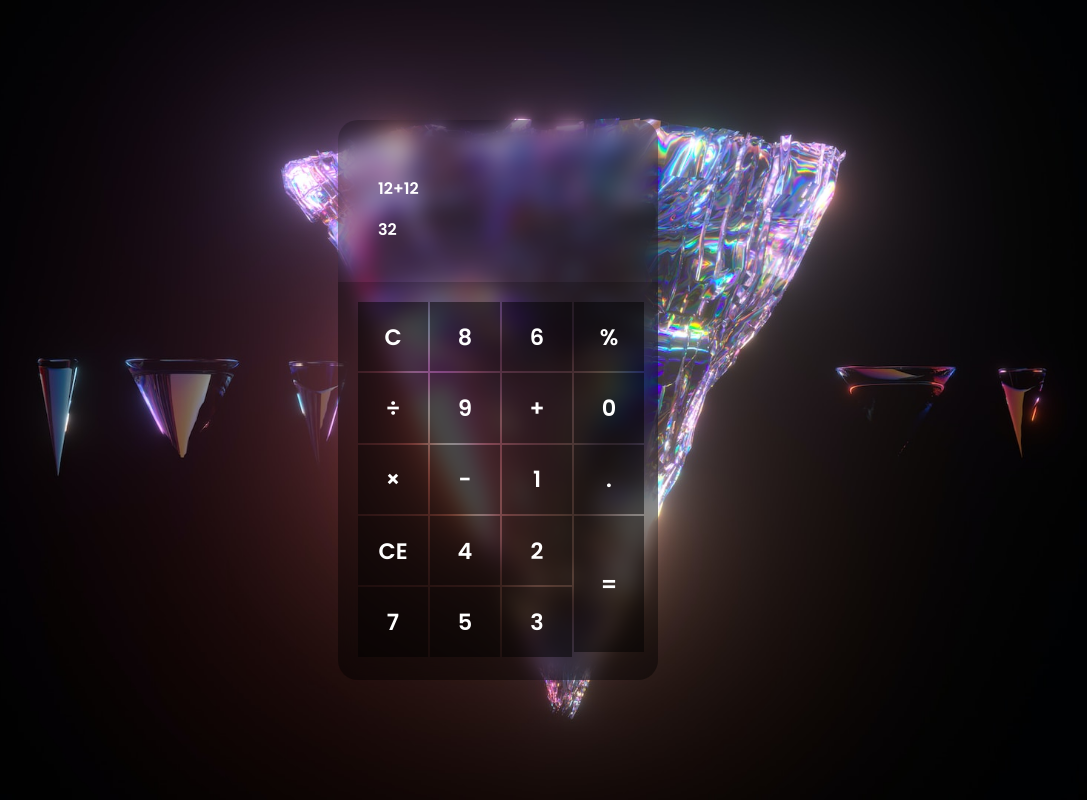
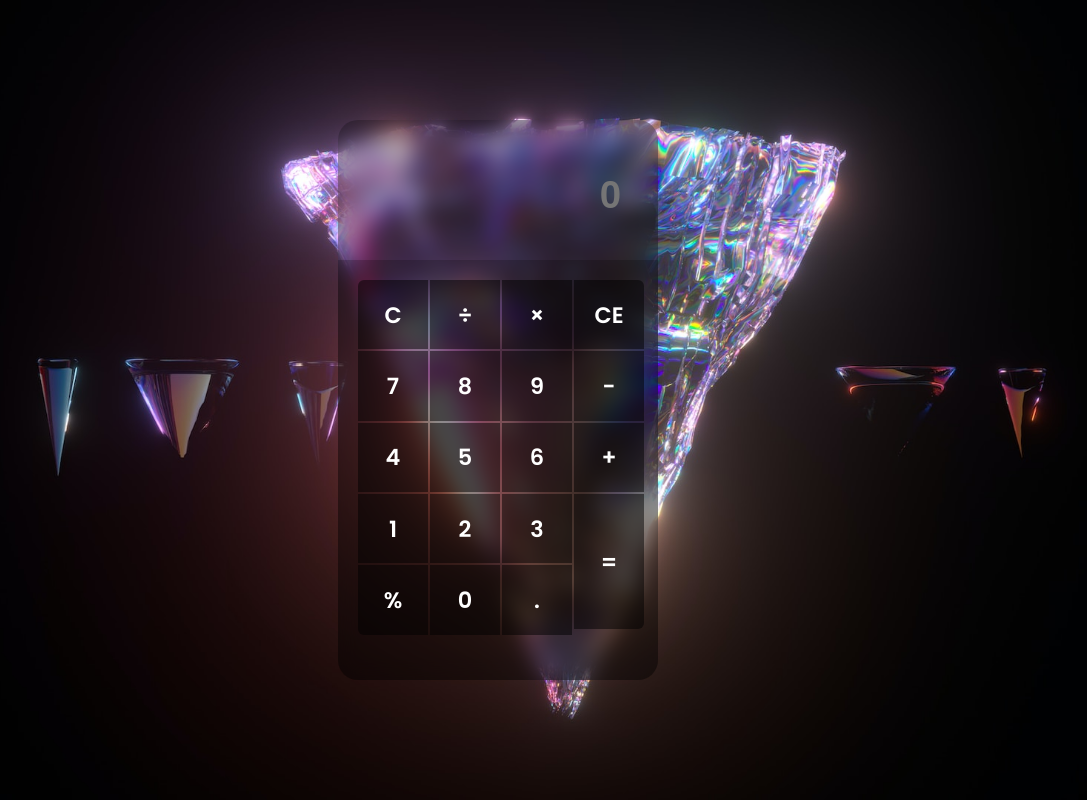
Before and after one commit to facu18xk/odin-calculator, a plain HTML site: page index.html in a window 1280 px wide. Shown: the whole page, without its empty margins (142-1229 px from the left). Drawn offline with Linux system fonts and the light colour scheme.

Commit message:
refactor: Modularize js

```diff
--- a/index.html
+++ b/index.html
@@ -6,42 +6,46 @@
     <meta name="viewport" content="width=device-width, initial-scale=1.0">
     <title>Simple Calculator</title>
     <link rel="stylesheet" href="./styles.css">
-    <script src="./main.js" defer></script>
+    <script src="./scripts/main.js" type="module" defer></script>
     <link rel="preconnect" href="https://fonts.googleapis.com">
     <link rel="preconnect" href="https://fonts.gstatic.com" crossorigin>
-    <link href="https://fonts.googleapis.com/css2?family=Poppins:wght@600&display=swap" rel="stylesheet">
+    <link href="https://fonts.googleapis.com/css2?family=Poppins:wght@400;600&display=swap" rel="stylesheet">
 </head>
 
 <body>
     <div class="calculator">
         <div class="screen">
+
             <div class="screen--lastOperation">
-                <p>12+12</p>
+
+                <p class="carry"></p>
             </div>
             <div class="screen--currentOperation">
-                32
+                <input type="number" placeholder="0" class="input" autofocus>
+                </p>
             </div>
+
         </div>
         <div class="buttons">
-            <div class="button">C</div>
+            <div class="button left-upper">C</div>
+            <div class="button">7</div>
+            <div class="button">4</div>
+            <div class="button">1</div>
+            <div class="button left-lower">%</div>
             <div class="button">÷</div>
+            <div class="button">8</div>
+            <div class="button">5</div>
+            <div class="button">2</div>
+            <div class="button">0</div>
             <div class="button">×</div>
-            <div class="button">CE</div>
-            <div class="button">7</div>
-            <div class="button">8</div>
             <div class="button">9</div>
+            <div class="button">6</div>
+            <div class="button">3</div>
+            <div class="button">.</div>
+            <div class="button right-upper">CE</div>
             <div class="button">-</div>
-            <div class="button">4</div>
-            <div class="button">5</div>
-            <div class="button">6</div>
             <div class="button">+</div>
-            <div class="button">1</div>
-            <div class="button">2</div>
-            <div class="button">3</div>
-            <div class="button">%</div>
-            <div class="button">0</div>
-            <div class="button">.</div>
-            <div class="button equal">=</div>
+            <div class="button equal right-lower">=</div>
         </div>
     </div>
 </body>
--- /dev/null
+++ b/scripts/main.js
@@ -0,0 +1,5 @@
+/**
+ * Set up the inputs
+ * create the arithmetic logic
+ * show results
+ */
--- a/styles.css
+++ b/styles.css
@@ -28,10 +28,27 @@ body {
     backdrop-filter: blur(10px);
 }
 
+p {
+    margin: 0
+}
+
 .screen {
     width: 100%;
     height: 30%;
-    padding: 40px;
+    display: flex;
+    flex-direction: column;
+    align-items: flex-end;
+    padding: 35px;
+    padding-top: 45px
+}
+
+.screen--lastOperation {
+    font-weight: normal;
+    font-size: 1.5rem;
+}
+
+.screen--currentOperation {
+    font-weight: 600;
 }
 
 .buttons {
@@ -64,7 +81,50 @@ body {
     border-radius: 6px;
 }
 
+.left-upper {
+    border-top-left-radius: 6px;
+}
+
+.left-lower {
+    border-bottom-left-radius: 6px;
+}
+
+.right-upper {
+    border-top-right-radius: 6px;
+}
+
+.right-lower {
+    border-bottom-right-radius: 6px;
+}
+
 .equal {
-    max-height: 136px;
+    max-height: 135px;
     flex-grow: 1;
 }
+
+/* Chrome, Safari, Edge, Opera */
+input::-webkit-outer-spin-button,
+input::-webkit-inner-spin-button {
+    -webkit-appearance: none;
+    margin: 0;
+}
+
+/* Firefox */
+input[type=number] {
+    -moz-appearance: textfield;
+}
+
+.input {
+    text-align: end;
+    color: white;
+    font-size: 2.4rem;
+    font-weight: inherit;
+    width: 100%;
+    height: 60px;
+    background-color: rgba(0, 0, 0, 0);
+    border: none;
+}
+
+.input:focus {
+    outline: none;
+}
```
Also changed, not shown: scripts/arithmetic.js (added, +34 -0 lines), main.js (deleted).
